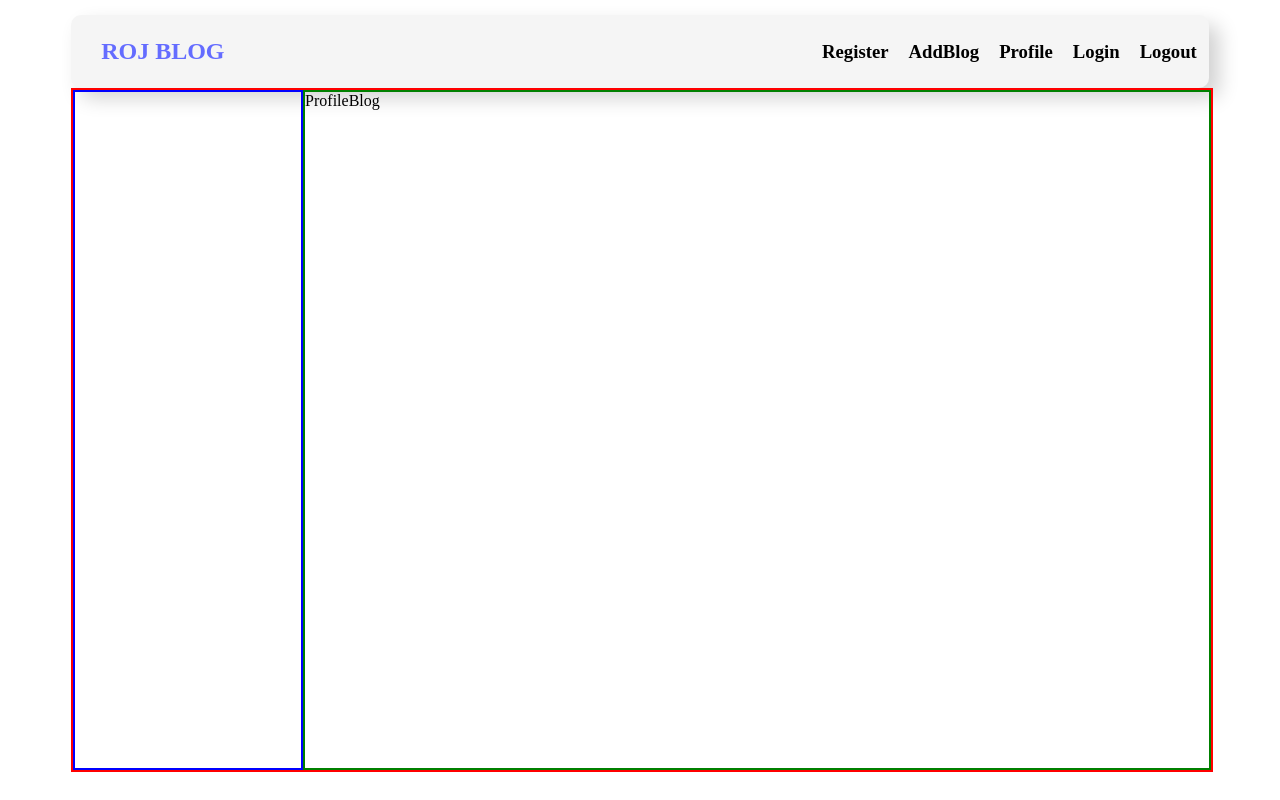
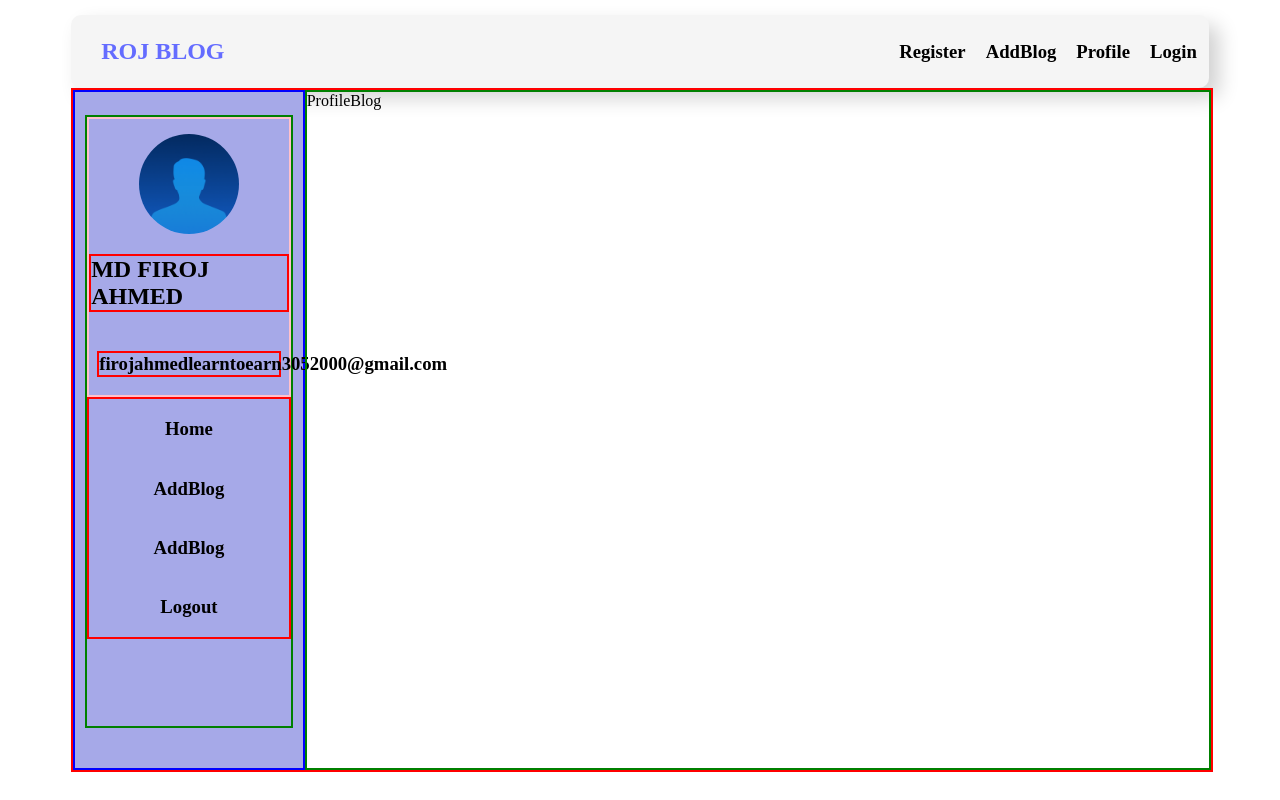
Before and after one commit to mdfirojahmed3052000/RojBlock, a React (Vite) app in the folder Frontend/rojBlog/: page /profile in a window 1280 px wide. Built offline with nearby package versions, Linux system fonts and the light colour scheme.

Commit message:
profile nav

```diff
--- a/Frontend/rojBlog/src/components/Loder/profileall/ProfileNav.jsx
+++ b/Frontend/rojBlog/src/components/Loder/profileall/ProfileNav.jsx
@@ -1,11 +1,78 @@
-import React from 'react'
+import React, { useContext } from "react";
+import "./profilenav.css";
+import Avatar from "../../../assets/avatar.png";
+import { ToastContainer, toast } from "react-toastify";
+import axios from "axios";
+import { Link, useNavigate } from "react-router-dom";
+import Context from "../../../context/Context";
 
 const ProfileNav = () => {
+  const auth = useContext(Context);
+  const navigate = useNavigate();
+  console.log(auth);
+  const logOut = async () => {
+    const url = "https://rojblog.onrender.com/api/user/logOut";
+    const api = await axios.get(url, {
+      headers: {
+        "Content-Type": "application/json",
+      },
+      withCredentials: true,
+    });
+    console.log(api);
+    auth.setIsAuth(false);
+    toast.success(api.data.massage, {
+      position: "top-center",
+      autoClose: 5000,
+      hideProgressBar: false,
+      closeOnClick: true,
+      pauseOnHover: true,
+      draggable: true,
+      progress: undefined,
+      theme: "dark",
+    });
+    setTimeout(() => {
+      navigate("/");
+    }, "3000");
+  };
   return (
     <>
+      <ToastContainer
+        position="top-center"
+        autoClose={5000}
+        hideProgressBar={false}
+        newestOnTop={false}
+        closeOnClick
+        rtl={false}
+        pauseOnFocusLoss
+        draggable
+        pauseOnHover
+        theme="dark"
+      />
+      <div className="NavProfile">
+        <div className="ProfileData">
+          <img src={Avatar} className="profileImage" />
+          <h2 className="profilename">MD FIROJ AHMED</h2>
+          <h3 className="profileemail">
+            firojahmedlearntoearn3052000@gmail.com
+          </h3>
+        </div>
+        <div className="ProfileLink">
+          <Link to={"/"} className="Linkitem">
+            <h3>Home</h3>
+          </Link>
+          <Link to={"/addBlog"} className="Linkitem">
+            <h3>AddBlog</h3>
+          </Link>
+          <Link to={"/addBlog"} className="Linkitem">
+            <h3>AddBlog</h3>
+          </Link>
+          <div className="Linkitem" onClick={logOut}>
+            <h3>Logout</h3>
+          </div>
+        </div>
+      </div>
+    </>
+  );
+};
 
-    </>
-  )
-}
-
-export default ProfileNav
+export default ProfileNav;
--- a/Frontend/rojBlog/src/components/Loder/profileall/profilenav.css
+++ b/Frontend/rojBlog/src/components/Loder/profileall/profilenav.css
@@ -0,0 +1,59 @@
+.NavProfile{
+    border: 2px solid green ;
+    height: 90%;
+
+    margin: 10% 10px;
+
+
+}
+
+.ProfileData{
+    border: 2px solid pink ;
+    display: flex;
+    flex-direction: column;
+    justify-content: flex-start;
+    align-items: center;
+}
+.profileImage{
+    margin-top: 15px;
+    height: 100px;
+    width: 100px;
+    border-radius: 50%;
+
+}
+.profilename{
+    border: 2px solid red ;
+
+}
+.profileemail{
+    border: 2px solid red ;
+    width: 90%;
+}
+.ProfileLink{
+    border: 2px solid red ;
+    display: flex;
+    flex-direction: column;
+    justify-content: flex-start;
+    align-items: center;
+
+}
+
+.Linkitem{
+    color: black;
+    font-weight: lighter;
+
+
+}
+.Linkitem:hover{
+    border-radius: 8px;
+    border: 1px solid ;
+    padding: 0em 1em;
+    font-size: 0.9em;
+    font-weight: 300;
+    font-family: inherit;
+    background-color: #565353a1;
+    cursor: pointer;
+    transition: border-color 0.25s;
+    border-color: #646cffda;
+    color: #f0ebeb;
+  }
--- a/Frontend/rojBlog/src/components/Navber.jsx
+++ b/Frontend/rojBlog/src/components/Navber.jsx
@@ -1,38 +1,10 @@
 import React, { useContext } from "react";
 import { Link, useNavigate } from "react-router-dom";
-import context from "../context/Context";
-import { ToastContainer, toast } from "react-toastify";
+
 import "react-toastify/dist/ReactToastify.css";
-import axios from "axios";
 
 const Navber = () => {
-  const auth = useContext(context);
-  const navigate = useNavigate();
-  console.log(auth);
-  const logOut = async () => {
-    const url = "https://rojblog.onrender.com/api/user/logOut";
-    const api = await axios.get(url, {
-      headers: {
-        "Content-Type": "application/json",
-      },
-      withCredentials: true,
-    });
-    console.log(api);
-    auth.setIsAuth(false);
-    toast.success(api.data.massage, {
-      position: "top-center",
-      autoClose: 5000,
-      hideProgressBar: false,
-      closeOnClick: true,
-      pauseOnHover: true,
-      draggable: true,
-      progress: undefined,
-      theme: "dark",
-    });
-    setTimeout(() => {
-      navigate("/");
-    }, "3000");
-  };
+
   return (
     <>
       <div className="Navber">
@@ -54,9 +26,7 @@ const Navber = () => {
           <Link to={"/login"} className="navitem">
             <h3>Login</h3>
           </Link>
-          <div className="navitem" onClick={logOut}>
-            <h3>Logout</h3>
-          </div>
+
         </div>
       </div>
     </>
--- a/Frontend/rojBlog/src/index.css
+++ b/Frontend/rojBlog/src/index.css
@@ -215,10 +215,12 @@ form > input[type="submit"]:hover {
   margin-left: 5%;
   display: flex;
   justify-content: space-between;
+
 }
 .profileNav{
   border: 2px solid blue ;
   width: 20%;
+  background-color: #a6a9e8;
 }
 .profileBlog{
   border: 2px solid green ;
```
Also changed, not shown: Frontend/rojBlog/src/assets/avatar.png (added).
